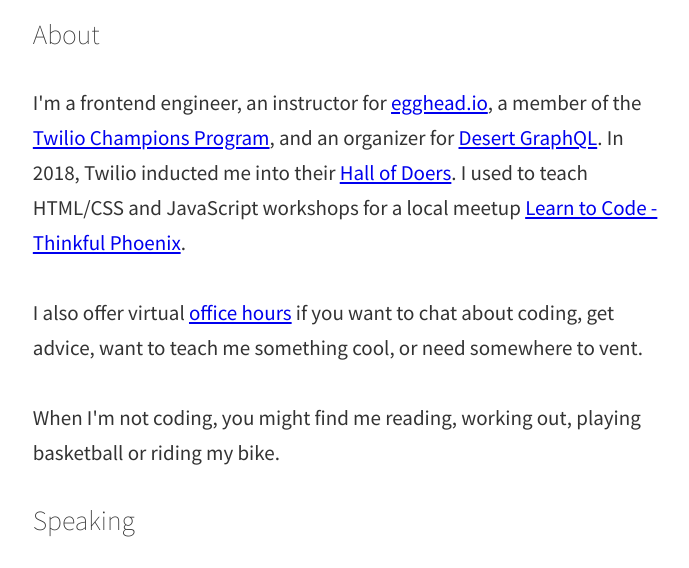
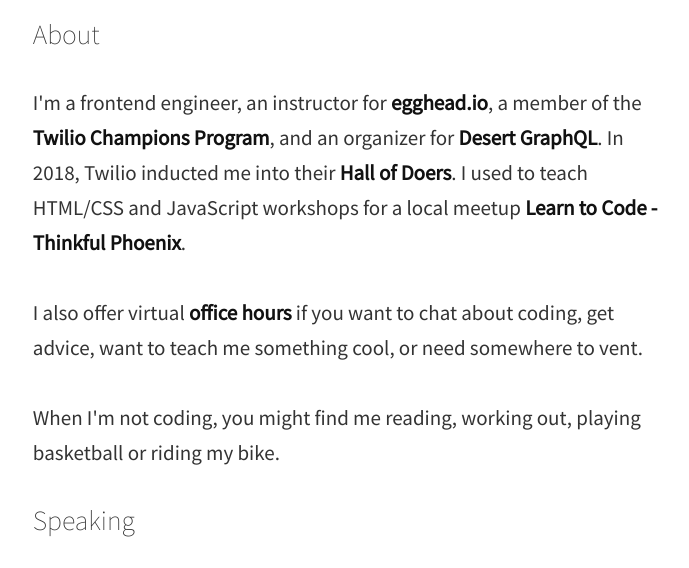
Before and after one commit to jsjoeio/jsjoe.io, a Gatsby site: page / in a window 1280 px wide. Shown: the part 231-799 px from the top of the page, without its empty margins (290-979 px from the left). Built offline with nearby package versions, Linux system fonts and the light colour scheme; Gatsby itself is replaced by a stand-in of ours.

Commit message:
Add global style for links

```diff
--- a/src/components/layout.js
+++ b/src/components/layout.js
@@ -3,6 +3,7 @@ import PropTypes from 'prop-types'
 import { StaticQuery, graphql } from 'gatsby'
 import Header from './atoms/Header'
 import Footer from './atoms/Footer'
+import GlobalStyle from '../utils/globalStyles'
 
 const Layout = ({ children }) => (
   <StaticQuery
@@ -18,6 +19,7 @@ const Layout = ({ children }) => (
     render={data => (
       <>
         <Header />
+        <GlobalStyle />
         <div
           style={{
             margin: `0 auto`,
--- /dev/null
+++ b/src/utils/globalStyles.js
@@ -0,0 +1,14 @@
+import { createGlobalStyle } from 'styled-components'
+
+const GlobalStyle = createGlobalStyle`
+  a {
+    color: #111111;
+    font-weight: bold;
+    text-decoration: none;
+    &:hover {
+      color: #9D9899;
+    }
+  }
+`
+
+export default GlobalStyle
```
